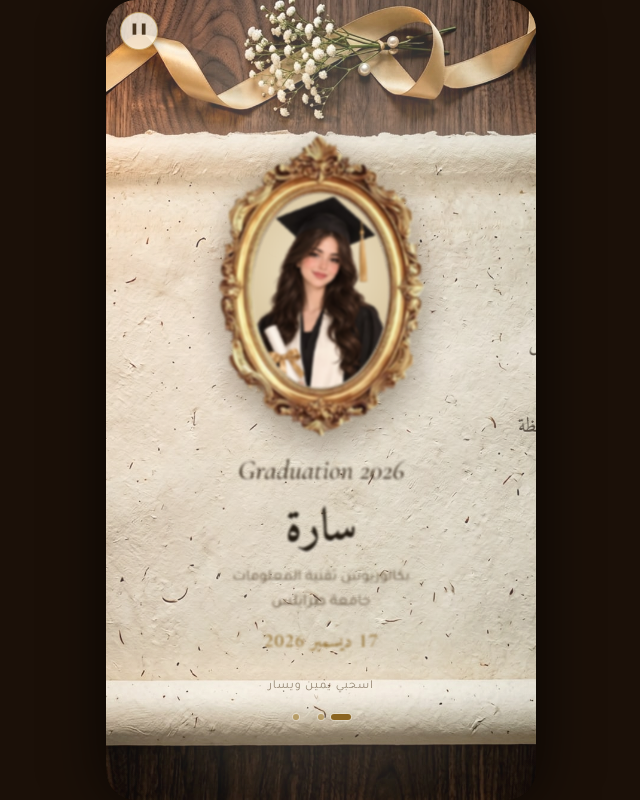
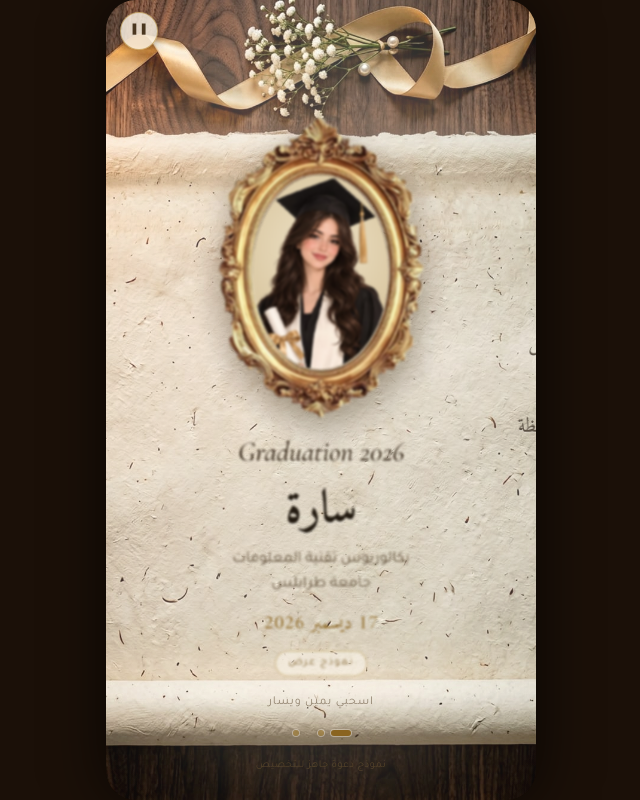
Before and after one commit to Shahd1982001/graduation-invitation, a React (Vite) app: page / in a window 1280 px wide. Both pictures are taken after a click on the button "اضغطي على الفيونكة لفتح الدعوة". Shown: the whole page, without its empty margins (319-959 px from the left). Built offline with nearby package versions, Linux system fonts and the light colour scheme.

Commit message:
exact venue coords, single map button, faster auto-advance, midnight time, demo badges
Co-authored-by: arena-agent <297053741+arena-agent@users.noreply.github.com>

```diff
--- a/src/components/Filmstrip.jsx
+++ b/src/components/Filmstrip.jsx
@@ -6,7 +6,7 @@ import CalendarCountdown from './CalendarCountdown.jsx'
 import RSVPDialog from './RSVPDialog.jsx'
 
 const COUNT = 3
-const D = { slide: 900, creep: 1600, drag: 0 }
+const D = { slide: 780, creep: 1150, drag: 0 }
 
 // بداية «تركيز» على صفحة الاسم، ثم انتقال هادئ تحرّكه الجيران
 export default function Filmstrip({ reduce }) {
@@ -132,6 +132,7 @@ export default function Filmstrip({ reduce }) {
           <h1 className="gname" data-a>{grad.name}</h1>
           <p className="deg" data-a>{grad.degree}<br />{grad.university}</p>
           <p className="date-line" data-a>{t.day} {t.month} {t.year}</p>
+          {grad.demo?.badge && <p className="demo-badge" data-a>{grad.demo.badge}</p>}
         </>
       )
     }
@@ -160,11 +161,7 @@ export default function Filmstrip({ reduce }) {
           <a className="btn-gold" href={grad.mapsUrl} target="_blank" rel="noopener noreferrer">عرض الموقع</a>
           <button className="btn-gold" onClick={() => setModal(true)}>تأكيد الحضور</button>
         </div>
-        <p className="mini-links" data-a>
-          <a href={grad.directionsUrl} target="_blank" rel="noopener noreferrer">الاتجاهات إلى القاعة</a>
-          <span aria-hidden="true">·</span>
-          <a href={grad.websiteUrl} target="_blank" rel="noopener noreferrer">موقع الكلية</a>
-        </p>
+
       </>
     )
   }
@@ -220,6 +217,15 @@ export default function Filmstrip({ reduce }) {
 
       {!touched && !reduce && <p className="swipe-hint" aria-hidden="true">اسحبي يمين ويسار</p>}
 
+      {grad.demo?.note && (
+        <footer className="credit">
+          <span>{grad.demo.note}</span>
+          {grad.demo.ctaUrl && (
+            <a href={grad.demo.ctaUrl} target="_blank" rel="noopener noreferrer">{grad.demo.ctaText}</a>
+          )}
+        </footer>
+      )}
+
       {modal && <RSVPDialog onClose={() => setModal(false)} />}
     </>
   )
--- a/src/config/grad.js
+++ b/src/config/grad.js
@@ -7,18 +7,17 @@ export const grad = {
   joy: 'بعد سنواتٍ من الجهد والسهر والصبر، وبفضل الله وتوفيقه، حان وقت الحصاد، ويسعدنا أن نشارككم فرحة التخرّج.',
   verse: { text: 'وَقُل رَّبِّ زِدْنِي عِلْمًا', ref: 'سورة طه — الآية 114' },
   invite: 'يشرّفنا حضوركم',
-  dateTime: '2026-12-17T18:00:00+02:00',
+  dateTime: '2026-12-17T00:00:00+02:00',   // 12 منتصف الليل بتوقيت ليبيا
   timeZone: 'Africa/Tripoli',
   placeName: 'مسرح الكلية',
   placeDetail: 'كلية تقنية المعلومات — جامعة طرابلس',
   city: 'طريق الجامعة، سيدي المصري — طرابلس',
-  // موقع كلية تقنية المعلومات — جامعة طرابلس (إحداثيات من OpenStreetMap)
-  mapsUrl: 'https://www.google.com/maps/search/?api=1&query=32.8548397,13.2183561',
-  // الاتجاهات من موقع الحاضر إلى الكلية
-  directionsUrl: 'https://www.google.com/maps/dir/?api=1&destination=32.8548397,13.2183561',
-  websiteUrl: 'https://uot.edu.ly/it/',
+  // 32°51'17.4"N 13°13'06.1"E — كلية تقنية المعلومات، جامعة طرابلس
+  mapsUrl: 'https://www.google.com/maps/search/?api=1&query=32.8548333,13.2183611',
   notes: ['نسعد بدعواتكم ومحبتكم قبل حضوركم.'],
   thanks: 'شاكرين لكم من القلب',
   rsvp: { maxCompanions: 3 },
-  autoAdvanceMs: 6500,
+  // بطاقة «نموذج عرض» — خليها null لتختفي
+  demo: { badge: 'نموذج عرض', note: 'نموذج دعوة جاهز للتخصيص', ctaText: 'اطلب دعوتك', ctaUrl: '' },
+  autoAdvanceMs: 3800,   // مدة الوقوف بين كل صفحة وأخرى (ميلي ثانية)
 }
--- a/src/styles.css
+++ b/src/styles.css
@@ -112,6 +112,9 @@ img{user-select:none;-webkit-user-drag:none}
 .gname{font-size:clamp(2rem,9vw,2.8rem);line-height:1.1;color:#221a10}
 .deg{font-size:.95rem;color:#5d4b33}
 .date-line{font-family:'Amiri',serif;color:#8a6420;font-size:1.18rem}
+.demo-badge{align-self:center;padding:3px 12px;border-radius:999px;font-size:.66rem;letter-spacing:.12em;color:#7a5b23;background:rgba(255,252,244,.5);border:1px solid rgba(168,129,47,.42);backdrop-filter:blur(3px)}
+.credit{position:absolute;z-index:19;left:0;right:0;bottom:calc(3.2dvh + env(safe-area-inset-bottom));display:flex;align-items:center;justify-content:center;gap:10px;font-size:.66rem;letter-spacing:.04em;color:rgba(90,72,45,.85)}
+.credit a{color:#8a6420;text-decoration:none;border-bottom:1px solid rgba(168,129,47,.5)}
 .joy{font-size:clamp(.98rem,3.9vw,1.15rem);max-width:30ch;line-height:1.85;color:#3b2f22}
 .message-copy{display:grid;gap:12px;max-width:29ch;color:#2e2318;font-family:'Amiri',serif;font-size:clamp(1.15rem,4.8vw,1.45rem);line-height:1.8}
 .message-copy p:first-child{color:#8a6420;font-size:1.4em}
@@ -142,17 +145,14 @@ img{user-select:none;-webkit-user-drag:none}
 .btn-gold:disabled{opacity:.6}
 .slide-actions{display:flex;align-items:center;justify-content:center;gap:10px;margin-top:2px}
 .slide-actions .btn-gold{min-height:38px;padding:0 16px;font-size:.82rem;letter-spacing:0;box-shadow:0 5px 12px rgba(60,38,8,.26);white-space:nowrap}
-.mini-links{display:flex;align-items:center;justify-content:center;gap:8px;font-size:.76rem}
-.mini-links a{color:#8a6420;text-decoration:none;border-bottom:1px solid rgba(168,129,47,.45);padding-bottom:1px}
-.mini-links span{color:rgba(107,90,67,.6)}
 
 /* أزرار التنقّل */
 .pp{position:absolute;top:max(12px,env(safe-area-inset-top));left:14px;width:38px;height:38px;border-radius:50%;z-index:20;font-size:.7rem;color:#4a3720;background:rgba(250,243,228,.82);border:1px solid rgba(168,129,47,.6);box-shadow:0 3px 12px rgba(20,10,2,.4)}
-.dots{position:absolute;left:50%;transform:translateX(-50%);bottom:calc(9dvh + env(safe-area-inset-bottom));z-index:20;display:flex;gap:3px}
+.dots{position:absolute;left:50%;transform:translateX(-50%);bottom:calc(7dvh + env(safe-area-inset-bottom));z-index:20;display:flex;gap:3px}
 .dots button{width:22px;height:22px;display:grid;place-items:center}
 .dots button::after{content:"";width:6px;height:6px;border-radius:50%;background:rgba(168,129,47,.55);box-shadow:0 0 0 1px rgba(255,248,232,.4);transition:.45s var(--ease)}
 .dots button.on::after{width:20px;height:6px;border-radius:3px;background:#8a6420}
-.swipe-hint{position:absolute;z-index:19;left:0;right:0;bottom:calc(13dvh + env(safe-area-inset-bottom));text-align:center;font-size:.76rem;color:#6b5a43;letter-spacing:.06em;animation:pulse 2.6s ease-in-out infinite;pointer-events:none}
+.swipe-hint{position:absolute;z-index:19;left:0;right:0;bottom:calc(11dvh + env(safe-area-inset-bottom));text-align:center;font-size:.76rem;color:#6b5a43;letter-spacing:.06em;animation:pulse 2.6s ease-in-out infinite;pointer-events:none}
 
 /* ============ RSVP ============ */
 .modal{position:fixed;inset:0;z-index:300;background:rgba(24,15,6,.62);display:grid;align-items:end;justify-items:center;font-family:'Tajawal',sans-serif;direction:rtl;backdrop-filter:blur(2px);animation:modalIn .28s ease both}
--- a/src/utils/dateParts.js
+++ b/src/utils/dateParts.js
@@ -6,6 +6,6 @@ export function dateParts(iso, tz) {
   return {
     day: +p.day, month: MONTHS[+p.month - 1], year: +p.year,
     weekday: new Intl.DateTimeFormat('ar', { weekday: 'long', timeZone: tz }).format(date),
-    time: `${h % 12 || 12}:${min}`, ampm: h >= 12 ? 'مساءً' : 'صباحًا',
+    time: `${h % 12 || 12}:${min}`, ampm: h === 0 ? 'منتصف الليل' : h >= 12 ? 'مساءً' : 'صباحًا',
   }
 }
```
Also changed, not shown: 1 other file (tests, documents, lock files or other folders).
